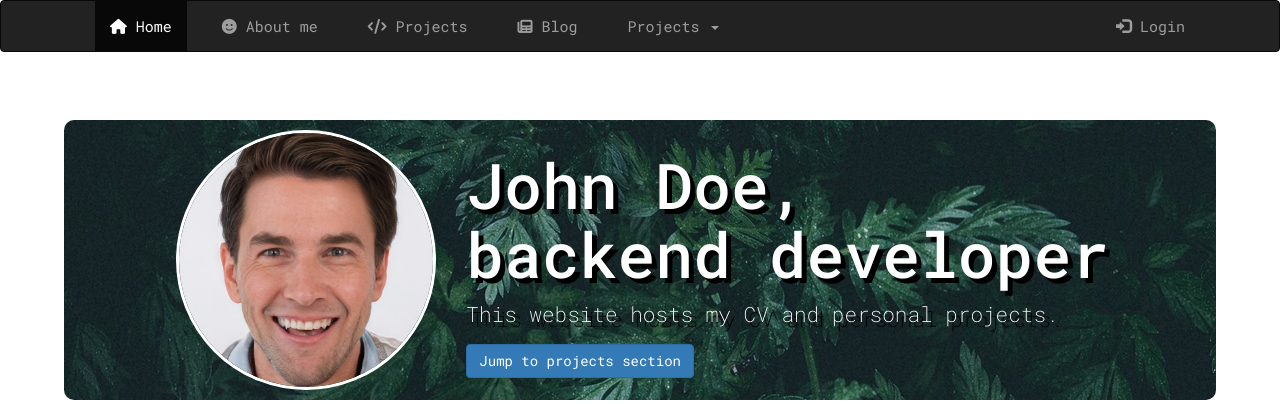
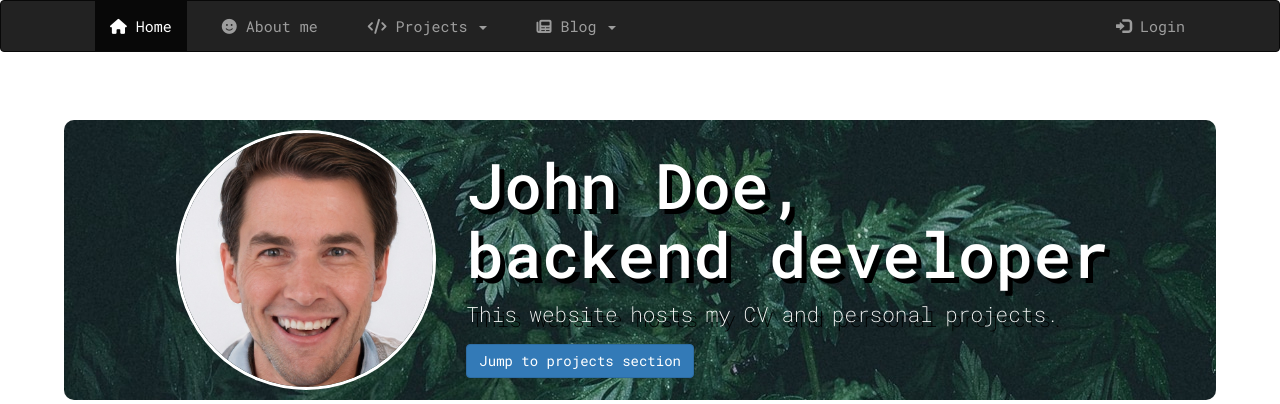
Before and after one commit to ZsakaiBalint/portfolio-website, a PHP site: page / in a window 1280 px wide. Shown: the top 404 px of the page. Run offline with PHP 8.4, Linux system fonts and the light colour scheme; some libraries are stand-ins or nearby versions.

Commit message:
modified navbar buttons and implemented jumbotron button's functionality

```diff
--- a/index.html
+++ b/index.html
@@ -50,12 +50,11 @@
 
             <li class="active"><a href="#"><i class="fa-solid fa-house"></i> Home</a></li>
             <li><a href="#"><i class="fa-solid fa-face-smile"></i> About me</a></li>
-            <li><a href="#"><i class="fa-solid fa-code"></i> Projects</a></li>
-            <li><a href="#"><i class="fa-solid fa-newspaper"></i> Blog</a></li>
 
+            <!--<li><a href="#"><i class="fa-solid fa-code"></i> Projects</a></li>-->
             <li class="dropdown">
               <a href="#" class="dropdown-toggle" data-toggle="dropdown" role="button" aria-haspopup="true" aria-expanded="false">
-                  Projects <span class="caret"></span>
+                <i class="fa-solid fa-code"></i> Projects <span class="caret"></span>
               </a>
               <ul class="dropdown-menu">
                   <li><a href="#">*ADMIN* New Project</a></li>
@@ -64,9 +63,18 @@
               </ul>
             </li>
 
+            <!--<li><a href="#"><i class="fa-solid fa-newspaper"></i> Blog</a></li>-->
+            <li class="dropdown">
+              <a href="#" class="dropdown-toggle" data-toggle="dropdown" role="button" aria-haspopup="true" aria-expanded="false">
+                <i class="fa-solid fa-newspaper"></i> Blog <span class="caret"></span>
+              </a>
+              <ul class="dropdown-menu">
+                  <li><a href="#">*ADMIN* New blog post</a></li>
+                  <li role="separator" class="divider"></li>
+                  <li><a href="#">List blog posts</a></li>
+              </ul>
+            </li>
         </ul>
-
-
 
         <ul class="nav navbar-nav navbar-right">
             <li><a href="#"><span class="glyphicon glyphicon-log-in"></span> Login</a></li>
@@ -87,7 +95,7 @@
         <div class="jumbotron-text col-12 col-md-8 ">
           <h1>John Doe, <br> backend developer</h1>
           <p>This website hosts my CV and personal projects.</p>
-          <button type="button" class="btn btn-primary">Jump to projects section</button>
+          <button id="projectsButton" type="button" class="btn btn-primary">Jump to projects section</button>
         </div>
       </div>
     </div>
@@ -272,7 +280,7 @@
 
 
 <!-- Projects section -->
-<div class="container margin-top">
+<div id="projects-section" class="container margin-top">
   <div class="flexcontainer row text-center">
 
     <div class="col-12">
--- a/scripts.js
+++ b/scripts.js
@@ -1,3 +1,11 @@
+// Function to scroll to the projects section
+function scrollToProjects() {
+  document.getElementById('projects-section').scrollIntoView({ behavior: 'smooth' });
+}
+// Add event listener to the button
+document.getElementById('projectsButton').addEventListener('click', scrollToProjects);
+
+
 //fade in functionality of images on scroll (from bottom to top, once)
 $(document).ready(function() {
   $(window).on('scroll', function() {
--- a/styles.css
+++ b/styles.css
@@ -75,6 +75,10 @@
 }
 
 /*miscellaneous*/
+html {
+  scroll-behavior: smooth;
+}
+
 .container {
   width: 90%;
 }
```
Lines whose indentation alone changed are shown as unchanged.
